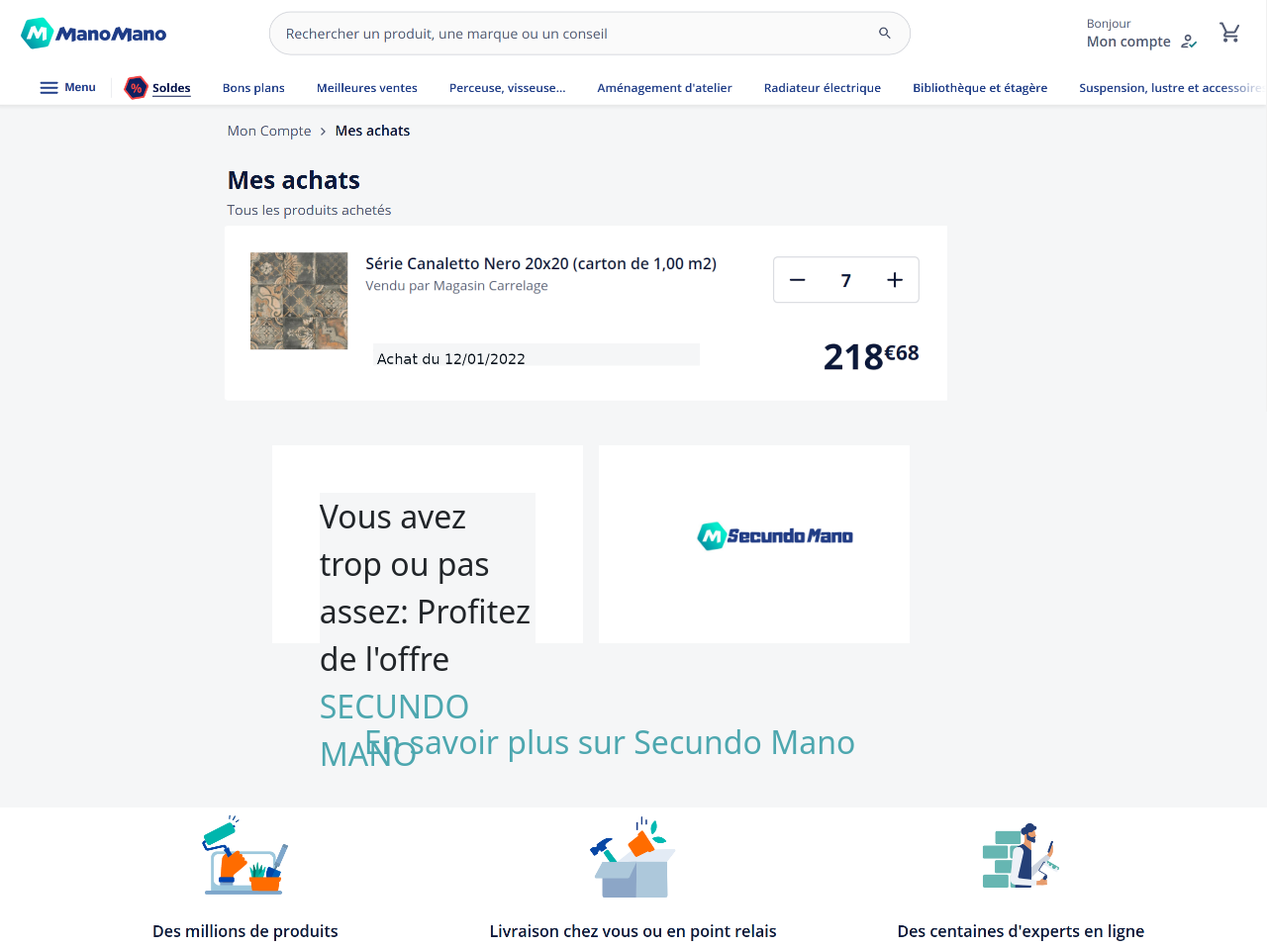
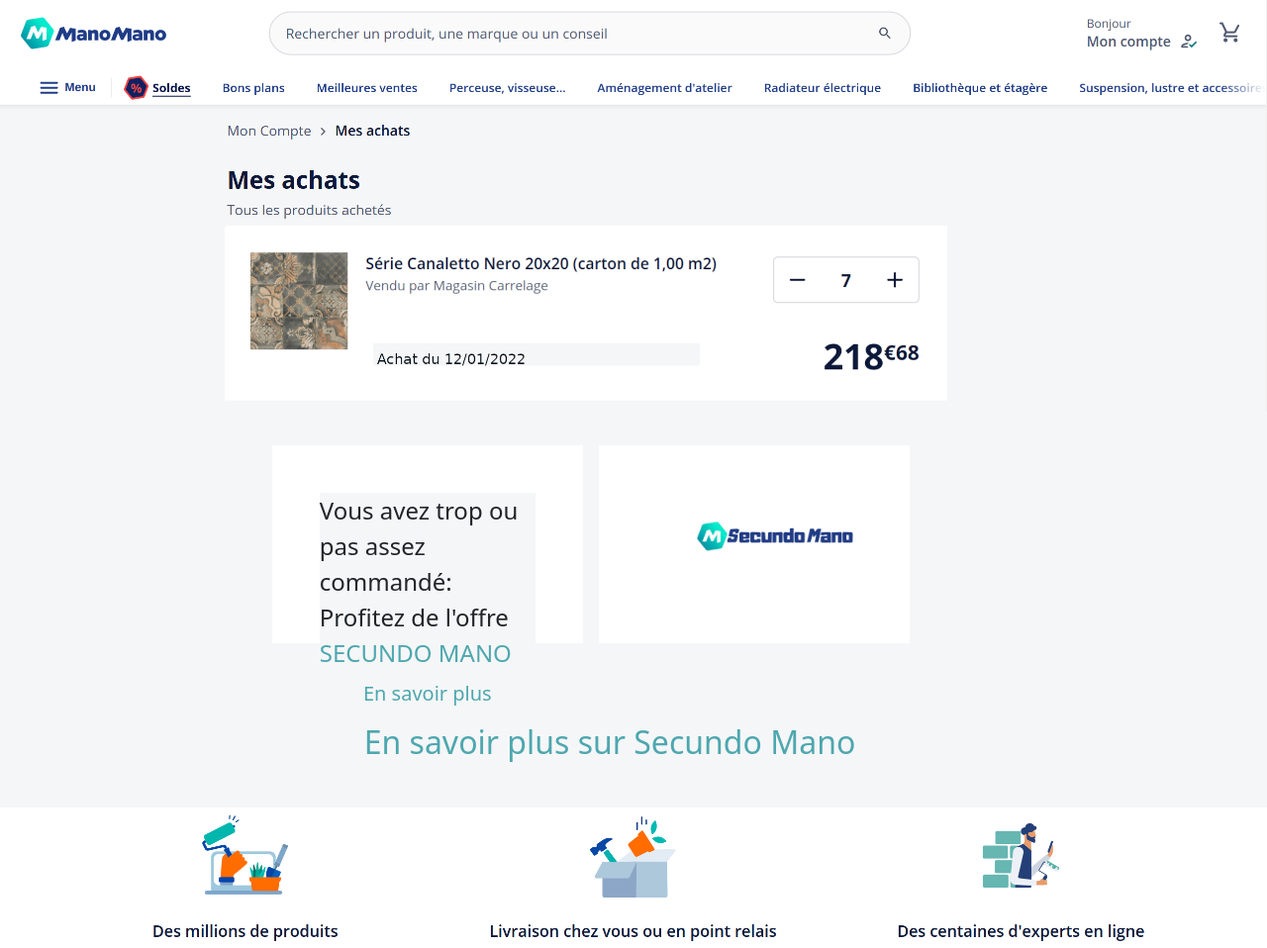
Before and after one commit to SebastienJuchet/hackaton-manomani, a PHP site: page /profil.php in a window 1280 px wide. Shown: the top 958 px of the page at 99% size. Run offline with PHP 8.4, Linux system fonts and the light colour scheme.

Commit message:
corrige text

```diff
--- a/profil.php
+++ b/profil.php
@@ -11,8 +11,10 @@
 <body>
 <img src="assets/header.png" alt="" class="w-100">
 <div class="text-profil container-fluid d-flex h-50 align-items-center justify-content-center flex-wrap">
-    <div class="col-3 fs-2 mx-3 bg-white h-50 p-5">
-        <p class="text-profil">Vous avez trop ou pas assez: Profitez de l'offre <span class="text-mano">SECUNDO MANO</span></p>
+    <div class="col-3 fs-4 mx-3 bg-white h-50 p-5">
+        <p class="text-profil">Vous avez trop ou pas assez commandé: Profitez de l'offre <span class="text-mano">SECUNDO MANO</span>
+            <a class="nav-link text-mano fs-5 text-center" href="explication.php">En savoir plus</a>
+        </p>
     </div>
     <div class="col-3 bg-white div-link">
         <a href="secondo.php" class="img-logo">
```
